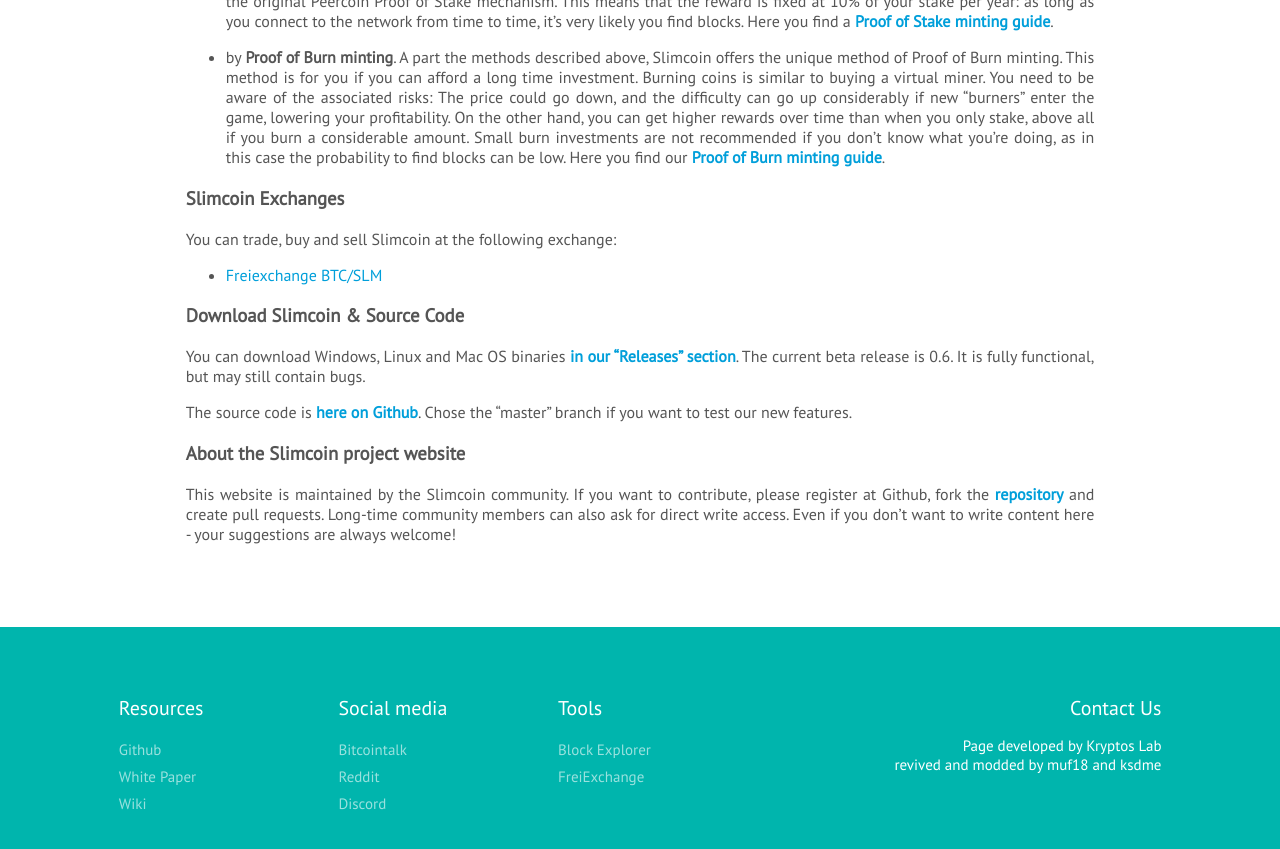
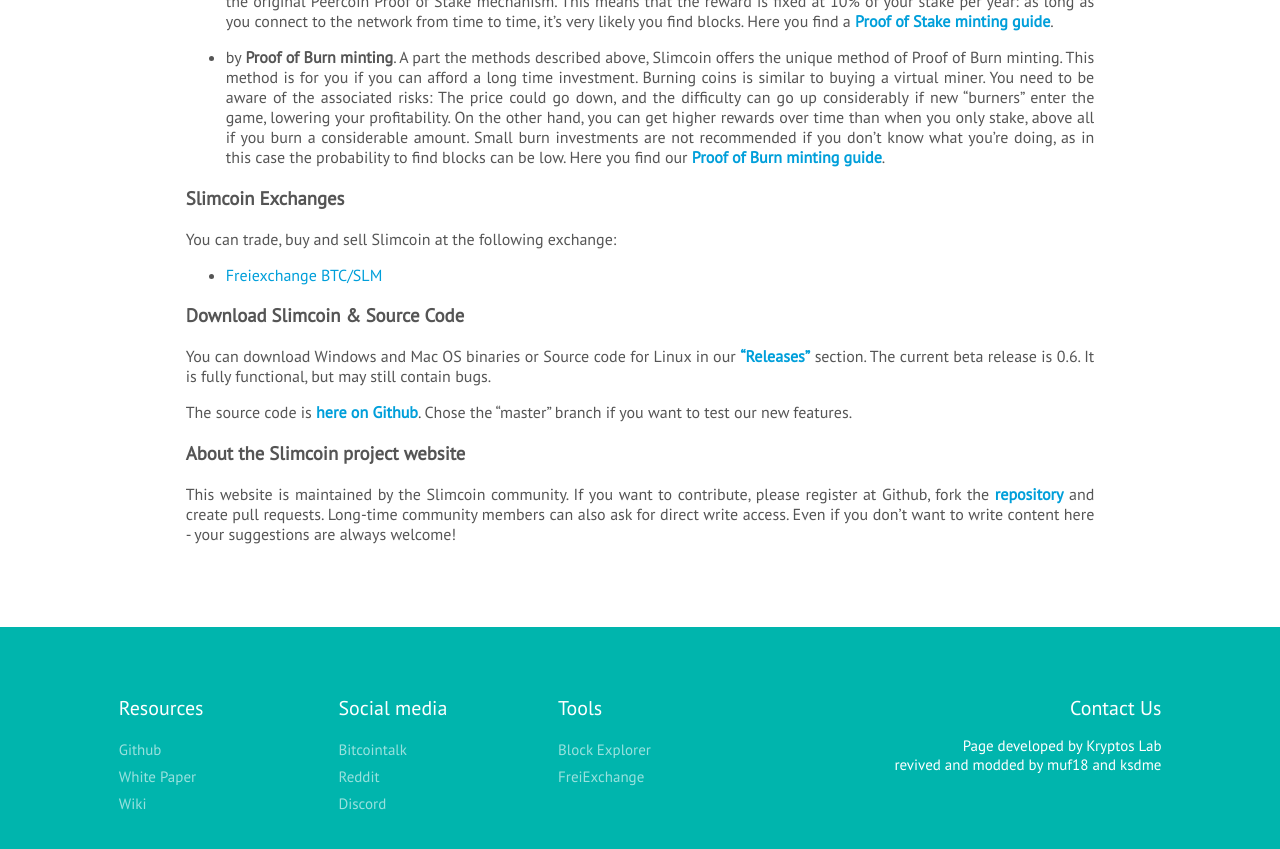
Before and after one commit to slimcoin-project/slimcoin-project.github.io, a Jekyll site: the page built from content/en/about-slimcoin.md, in a window 1280 px wide and 900 px high, scrolled down 965 px. Shown: the top 849 px of the window. Built offline with Jekyll 4.4.1, drawn with Linux system fonts in a browser that asks for light colours; some web fonts are replaced.

Commit message:
Update about-slimcoin.md

```diff
--- a/content/en/about-slimcoin.md
+++ b/content/en/about-slimcoin.md
@@ -59,7 +59,7 @@
 
 ### Download Slimcoin & Source Code
 
-You can download Windows, Linux and Mac OS binaries [in our "Releases" section](https://github.com/slimcoin-project/Slimcoin/releases). The current beta release is 0.6. It is fully functional, but may still contain bugs.
+You can download Windows and Mac OS binaries or Source code for Linux in our ["Releases"](https://github.com/slimcoin-project/Slimcoin/releases) section. The current beta release is 0.6. It is fully functional, but may still contain bugs.
 
 The source code is [here on Github](https://github.com/slimcoin-project/Slimcoin). Chose the "master" branch if you want to test our new features.
 
```
